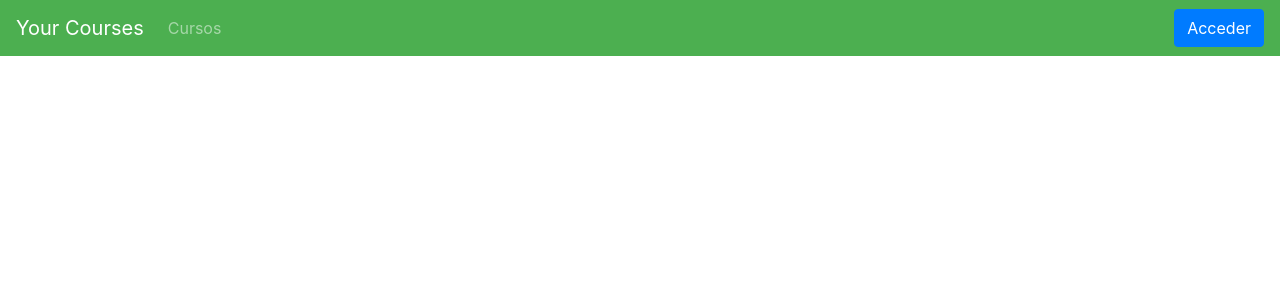
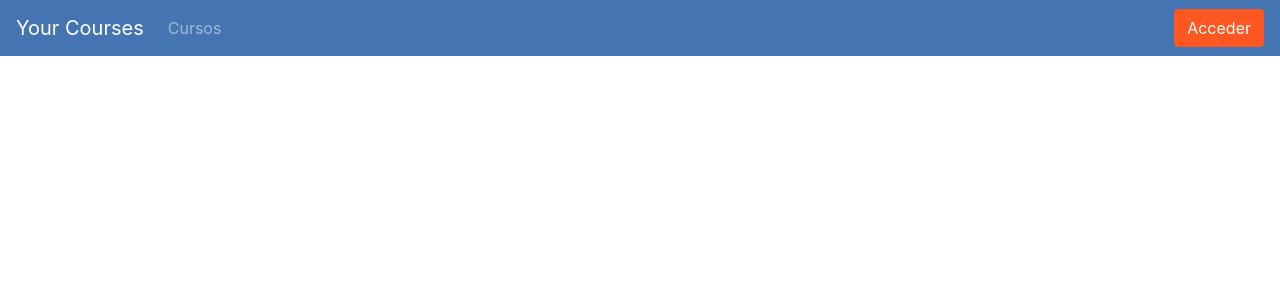
Before and after one commit to WatchDog773/webSite-YourCourses, a React (Create React App) app in the folder frontend-website-yourcourses_/: page / in a window 1280 px wide. Shown: the top 300 px of the page. Built offline with nearby package versions, Linux system fonts and the light colour scheme.

Commit message:
Se escogio el tema de la pagina

```diff
--- a/frontend-website-yourcourses_/src/components/common/Navbar.js
+++ b/frontend-website-yourcourses_/src/components/common/Navbar.js
@@ -1,8 +1,8 @@
-import { useState, useEffect } from "react";
+import { useState } from "react";
 import { Redirect } from "react-router-dom";
 
 import { Navbar, Nav, Button } from "react-bootstrap";
-import Mystyles from "./Mystyle";
+//import Mystyles from "./Mystyle";
 
 const NavBar = () => {
   let [redirect, setRedirect] = useState("");
@@ -11,8 +11,7 @@ const NavBar = () => {
   }
 
   return (
-    <Mystyles>
-      <Navbar collapseOnSelect expand="lg" variant="dark">
+    <Navbar collapseOnSelect bg="light" expand="lg" variant="dark">
       <Navbar.Brand href="#home">Your Courses</Navbar.Brand>
       <Navbar.Toggle aria-controls="responsive-navbar-nav" />
       <Navbar.Collapse id="responsive-navbar-nav">
@@ -32,7 +31,6 @@ const NavBar = () => {
         </Nav>
       </Navbar.Collapse>
     </Navbar>
-    </Mystyles>
   );
 };
 
--- a/frontend-website-yourcourses_/src/custom.scss
+++ b/frontend-website-yourcourses_/src/custom.scss
@@ -1,6 +1,8 @@
-/* $primary: #ff5722;
+$primary: #ff5722;
 $secondary: #8bc34a;
 $dark: #212121;
-$light: #ffccbc; */
+//$light: #244f6a;
+//$light: #2e5555;
+$light: #4475b2;
 
 @import "~bootstrap/scss/bootstrap.scss";
```
Also changed, not shown: 1 other file (tests, documents, lock files or other folders). Lines whose indentation alone changed are shown as unchanged.
